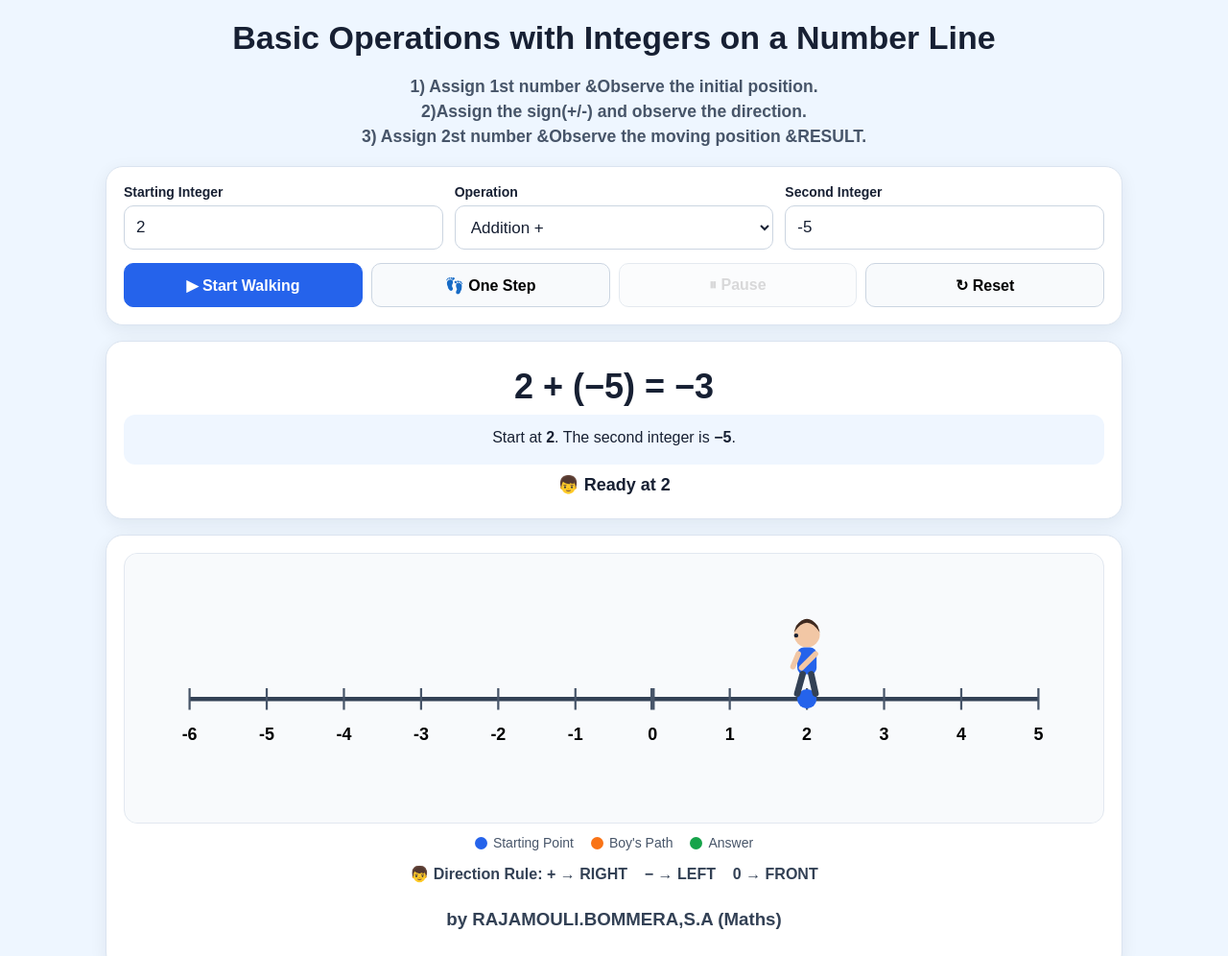
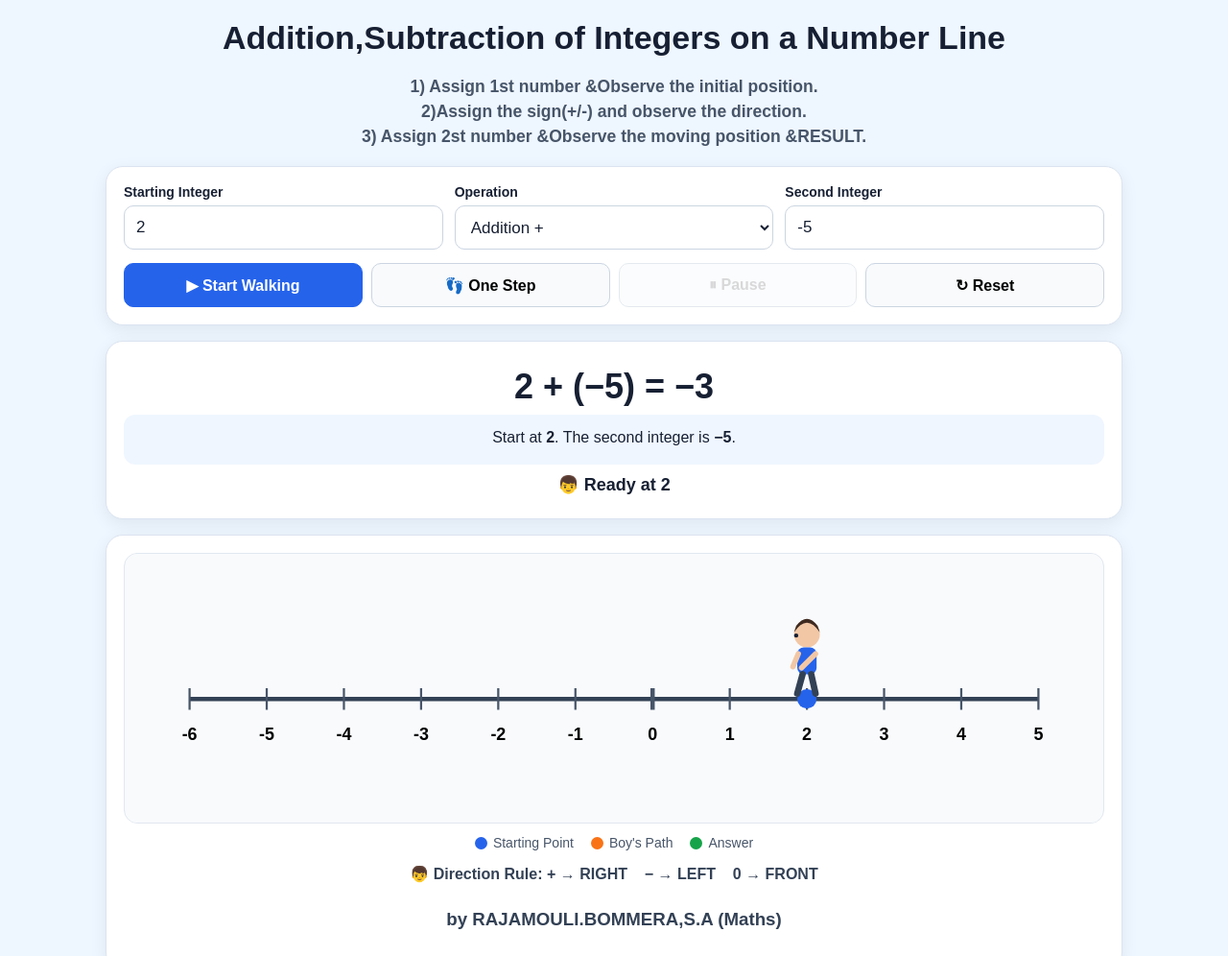
Before and after one commit to RajamouliEdulab/Basic-oparations-of-Integers-on-numberline, a plain HTML site: page index.html in a window 1280 px wide. Shown: the top 996 px of the page at 96% size. Drawn offline with Linux system fonts and the light colour scheme.

Commit message:
Update index.html

```diff
--- a/index.html
+++ b/index.html
@@ -267,7 +267,7 @@ svg{
 <div id="integer-walker">
 
 <div class="title">
-     Basic Operations with Integers on a Number Line
+     Addition,Subtraction of Integers on a Number Line
 </div>
 
 <div class="subtitle">
```
